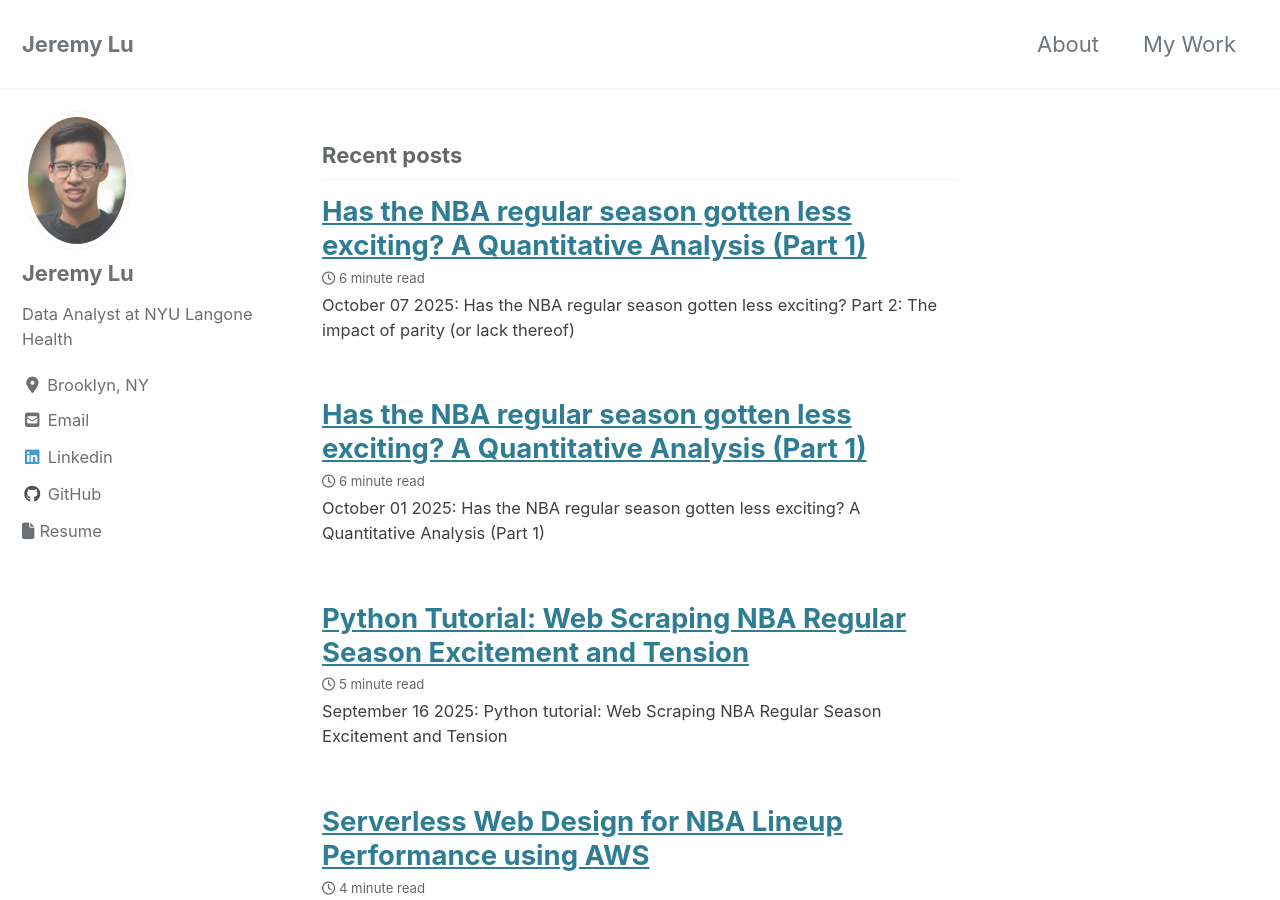
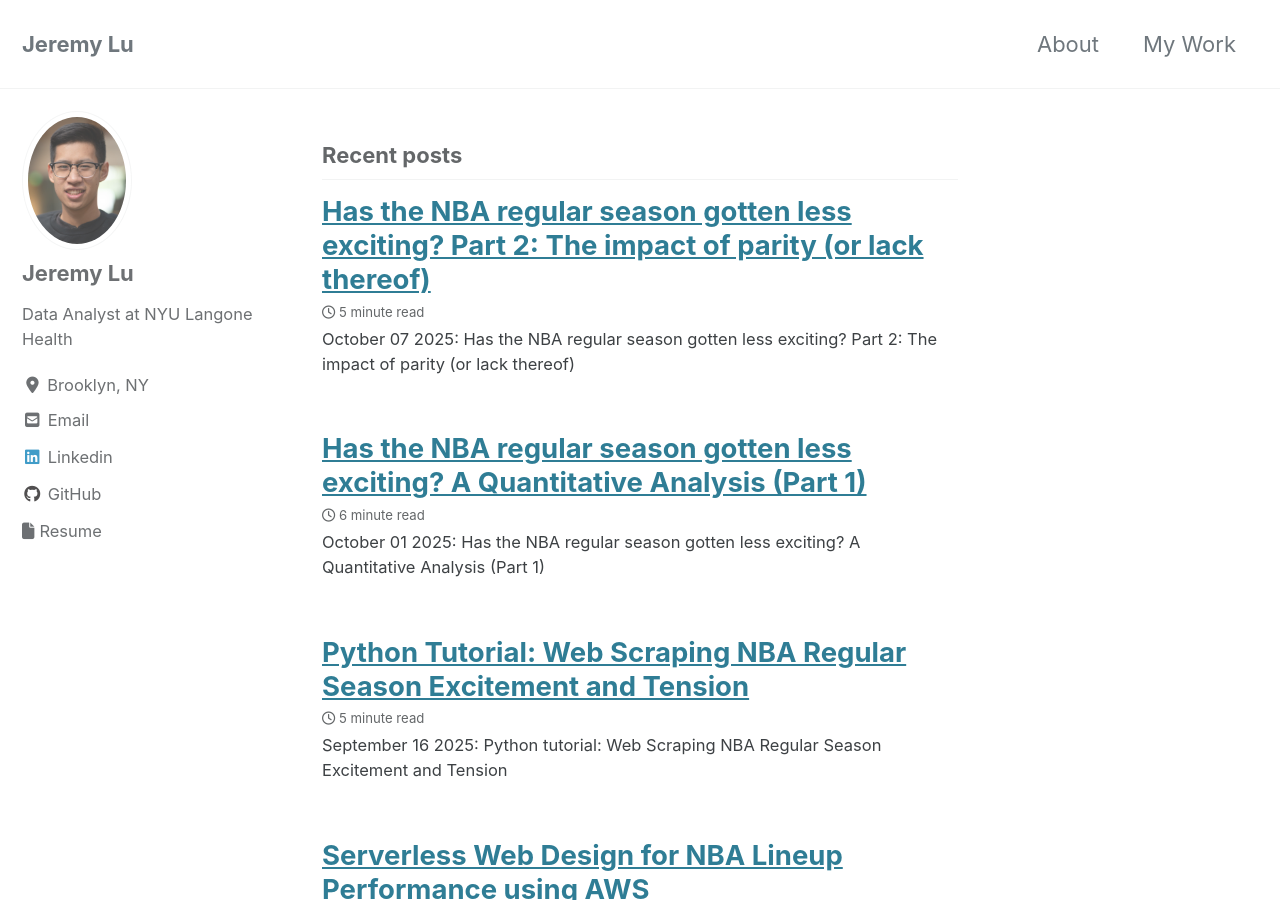
Before and after one commit to jeremylu43/jeremylu43.github.io, a Jekyll site: the page built from index.html, in a window 1280 px wide and 900 px high. Built offline with Jekyll 4.4.1, drawn with Linux system fonts in a browser that asks for light colours; cached includes are drawn as plain includes; nearby versions of some CDN libraries; the list of posts is cut into pages by our own code; some of the changed lines change nothing that is shown.

Commit message:
turn team names to avvreviations

```diff
--- a/_posts/2025-10-07-nba_excitement_part_2.md
+++ b/_posts/2025-10-07-nba_excitement_part_2.md
@@ -1,5 +1,5 @@
 ---
-title: "Has the NBA regular season gotten less exciting? A Quantitative Analysis (Part 1)"
+title: "Has the NBA regular season gotten less exciting? Part 2: The impact of parity (or lack thereof)"
 date: 2025-10-07
 tags: [NBA, Basketball, Python, Web Scraping]
 excerpt: "October 07 2025: Has the NBA regular season gotten less exciting? Part 2: The impact of parity (or lack thereof)"
@@ -34,35 +34,35 @@
 | **Original** |  |  |  |  | **Sorted** |  |  |  |
 | --- | --- | --- | --- | --- | --- | --- | --- | --- |
 | Season | Best Team | Worst Team | Gini |  | Season | Best Team | Worst Team | Gini |
-| 1996 | Chicago Bulls (69 - 13) | Vancouver Grizzlies (14 - 68) | 0.161 |  | 1996 | Chicago Bulls (69 - 13) | Vancouver Grizzlies (14 - 68) | 0.161 |
-| 1997 | Chicago Bulls (62 - 20) | Denver Nuggets (11 - 71) | 0.153 |  | 1997 | Chicago Bulls (62 - 20) | Denver Nuggets (11 - 71) | 0.153 |
-| 1998 | San Antonio Spurs (37 - 13) | Vancouver Grizzlies (8 - 42) | 0.128 |  | 2008 | Cleveland Cavaliers (66 - 16) | Sacramento Kings (17 - 65) | 0.143 |
-| 1999 | Los Angeles Lakers (67 - 15) | Los Angeles Clippers (15 - 67) | 0.13 |  | 2007 | Boston Celtics (66 - 16) | Miami Heat (15 - 67) | 0.141 |
-| 2000 | San Antonio Spurs (58 - 24) | Chicago Bulls (15 - 67) | 0.132 |  | 2023 | Boston Celtics (64 - 18) | Detroit Pistons (14 - 68) | 0.137 |
-| 2001 | Sacramento Kings (61 - 21) | Golden State Warriors (21 - 61) | 0.111 |  | 2009 | Cleveland Cavaliers (61 - 21) | New Jersey Nets (12 - 70) | 0.137 |
-| 2002 | San Antonio Spurs (60 - 22) | Denver Nuggets (17 - 65) | 0.115 |  | 2019 | Milwaukee Bucks (56 - 17) | Golden State Warriors (15 - 50) | 0.134 |
-| 2003 | Indiana Pacers (61 - 21) | Orlando Magic (21 - 61) | 0.108 |  | 2013 | San Antonio Spurs (62 - 20) | Milwaukee Bucks (15 - 67) | 0.134 |
-| 2004 | Phoenix Suns (62 - 20) | Atlanta Hawks (13 - 69) | 0.124 |  | 2014 | Golden State Warriors (67 - 15) | Minnesota Timberwolves (16 - 66) | 0.133 |
-| 2005 | Detroit Pistons (64 - 18) | Portland Trail Blazers (21 - 61) | 0.106 |  | 2010 | Chicago Bulls (62 - 20) | Minnesota Timberwolves (17 - 65) | 0.132 |
-| 2006 | Dallas Mavericks (67 - 15) | Memphis Grizzlies (22 - 60) | 0.104 |  | 2000 | San Antonio Spurs (58 - 24) | Chicago Bulls (15 - 67) | 0.132 |
-| 2007 | Boston Celtics (66 - 16) | Miami Heat (15 - 67) | 0.141 |  | 2012 | Miami Heat (66 - 16) | Orlando Magic (20 - 62) | 0.13 |
-| 2008 | Cleveland Cavaliers (66 - 16) | Sacramento Kings (17 - 65) | 0.143 |  | 1999 | Los Angeles Lakers (67 - 15) | Los Angeles Clippers (15 - 67) | 0.13 |
-| 2009 | Cleveland Cavaliers (61 - 21) | New Jersey Nets (12 - 70) | 0.137 |  | 2024 | Oklahoma City Thunder (68 - 14) | Utah Jazz (17 - 65) | 0.129 |
-| 2010 | Chicago Bulls (62 - 20) | Minnesota Timberwolves (17 - 65) | 0.132 |  | 1998 | San Antonio Spurs (37 - 13) | Vancouver Grizzlies (8 - 42) | 0.128 |
-| 2011 | Chicago Bulls (50 - 16) | Charlotte Bobcats (7 - 59) | 0.128 |  | 2011 | Chicago Bulls (50 - 16) | Charlotte Bobcats (7 - 59) | 0.128 |
-| 2012 | Miami Heat (66 - 16) | Orlando Magic (20 - 62) | 0.13 |  | 2015 | Golden State Warriors (73 - 9) | Philadelphia 76ers (10 - 72) | 0.127 |
-| 2013 | San Antonio Spurs (62 - 20) | Milwaukee Bucks (15 - 67) | 0.134 |  | 2017 | Houston Rockets (65 - 17) | Phoenix Suns (21 - 61) | 0.126 |
-| 2014 | Golden State Warriors (67 - 15) | Minnesota Timberwolves (16 - 66) | 0.133 |  | 2004 | Phoenix Suns (62 - 20) | Atlanta Hawks (13 - 69) | 0.124 |
-| 2015 | Golden State Warriors (73 - 9) | Philadelphia 76ers (10 - 72) | 0.127 |  | 2018 | Milwaukee Bucks (60 - 22) | New York Knicks (17 - 65) | 0.12 |
-| 2016 | Golden State Warriors (67 - 15) | Brooklyn Nets (20 - 62) | 0.107 |  | 2021 | Phoenix Suns (64 - 18) | Houston Rockets (20 - 62) | 0.119 |
-| 2017 | Houston Rockets (65 - 17) | Phoenix Suns (21 - 61) | 0.126 |  | 2020 | Utah Jazz (52 - 20) | Houston Rockets (17 - 55) | 0.116 |
-| 2018 | Milwaukee Bucks (60 - 22) | New York Knicks (17 - 65) | 0.12 |  | 2002 | San Antonio Spurs (60 - 22) | Denver Nuggets (17 - 65) | 0.115 |
-| 2019 | Milwaukee Bucks (56 - 17) | Golden State Warriors (15 - 50) | 0.134 |  | 2001 | Sacramento Kings (61 - 21) | Golden State Warriors (21 - 61) | 0.111 |
-| 2020 | Utah Jazz (52 - 20) | Houston Rockets (17 - 55) | 0.116 |  | 2003 | Indiana Pacers (61 - 21) | Orlando Magic (21 - 61) | 0.108 |
-| 2021 | Phoenix Suns (64 - 18) | Houston Rockets (20 - 62) | 0.119 |  | 2016 | Golden State Warriors (67 - 15) | Brooklyn Nets (20 - 62) | 0.107 |
-| 2022 | Milwaukee Bucks (58 - 24) | Detroit Pistons (17 - 65) | 0.091 |  | 2005 | Detroit Pistons (64 - 18) | Portland Trail Blazers (21 - 61) | 0.106 |
-| 2023 | Boston Celtics (64 - 18) | Detroit Pistons (14 - 68) | 0.137 |  | 2006 | Dallas Mavericks (67 - 15) | Memphis Grizzlies (22 - 60) | 0.104 |
-| 2024 | Oklahoma City Thunder (68 - 14) | Utah Jazz (17 - 65) | 0.129 |  | 2022 | Milwaukee Bucks (58 - 24) | Detroit Pistons (17 - 65) | 0.091 |
+| 1996 | CHI (69 - 13) | VAN (14 - 68) | 0.161 |  | 1996 | CHI (69 - 13) | VAN (14 - 68) | 0.161 |
+| 1997 | CHI (62 - 20) | DEN (11 - 71) | 0.153 |  | 1997 | CHI (62 - 20) | DEN (11 - 71) | 0.153 |
+| 1998 | SAS (37 - 13) | VAN (8 - 42) | 0.128 |  | 2008 | CLE (66 - 16) | SAC (17 - 65) | 0.143 |
+| 1999 | LAL (67 - 15) | LAC (15 - 67) | 0.13 |  | 2007 | BOS (66 - 16) | MIA (15 - 67) | 0.141 |
+| 2000 | SAS (58 - 24) | CHI (15 - 67) | 0.132 |  | 2023 | BOS (64 - 18) | DET (14 - 68) | 0.137 |
+| 2001 | SAC (61 - 21) | GSW (21 - 61) | 0.111 |  | 2009 | CLE (61 - 21) | NJN (12 - 70) | 0.137 |
+| 2002 | SAS (60 - 22) | DEN (17 - 65) | 0.115 |  | 2019 | MIL (56 - 17) | GSW (15 - 50) | 0.134 |
+| 2003 | IND (61 - 21) | ORL (21 - 61) | 0.108 |  | 2013 | SAS (62 - 20) | MIL (15 - 67) | 0.134 |
+| 2004 | PHX (62 - 20) | ATL (13 - 69) | 0.124 |  | 2014 | GSW (67 - 15) | MIN (16 - 66) | 0.133 |
+| 2005 | DET (64 - 18) | POR (21 - 61) | 0.106 |  | 2010 | CHI (62 - 20) | MIN (17 - 65) | 0.132 |
+| 2006 | DAL (67 - 15) | MEM (22 - 60) | 0.104 |  | 2000 | SAS (58 - 24) | CHI (15 - 67) | 0.132 |
+| 2007 | BOS (66 - 16) | MIA (15 - 67) | 0.141 |  | 2012 | MIA (66 - 16) | ORL (20 - 62) | 0.13 |
+| 2008 | CLE (66 - 16) | SAC (17 - 65) | 0.143 |  | 1999 | LAL (67 - 15) | LAC (15 - 67) | 0.13 |
+| 2009 | CLE (61 - 21) | NJN (12 - 70) | 0.137 |  | 2024 | OKC (68 - 14) | UTA (17 - 65) | 0.129 |
+| 2010 | CHI (62 - 20) | MIN (17 - 65) | 0.132 |  | 1998 | SAS (37 - 13) | VAN (8 - 42) | 0.128 |
+| 2011 | CHI (50 - 16) | CHA (7 - 59) | 0.128 |  | 2011 | CHI (50 - 16) | CHA (7 - 59) | 0.128 |
+| 2012 | MIA (66 - 16) | ORL (20 - 62) | 0.13 |  | 2015 | GSW (73 - 9) | PHI (10 - 72) | 0.127 |
+| 2013 | SAS (62 - 20) | MIL (15 - 67) | 0.134 |  | 2017 | HOU (65 - 17) | PHX (21 - 61) | 0.126 |
+| 2014 | GSW (67 - 15) | MIN (16 - 66) | 0.133 |  | 2004 | PHX (62 - 20) | ATL (13 - 69) | 0.124 |
+| 2015 | GSW (73 - 9) | PHI (10 - 72) | 0.127 |  | 2018 | MIL (60 - 22) | NYK (17 - 65) | 0.12 |
+| 2016 | GSW (67 - 15) | BKN (20 - 62) | 0.107 |  | 2021 | PHX (64 - 18) | HOU (20 - 62) | 0.119 |
+| 2017 | HOU (65 - 17) | PHX (21 - 61) | 0.126 |  | 2020 | UTA (52 - 20) | HOU (17 - 55) | 0.116 |
+| 2018 | MIL (60 - 22) | NYK (17 - 65) | 0.12 |  | 2002 | SAS (60 - 22) | DEN (17 - 65) | 0.115 |
+| 2019 | MIL (56 - 17) | GSW (15 - 50) | 0.134 |  | 2001 | SAC (61 - 21) | GSW (21 - 61) | 0.111 |
+| 2020 | UTA (52 - 20) | HOU (17 - 55) | 0.116 |  | 2003 | IND (61 - 21) | ORL (21 - 61) | 0.108 |
+| 2021 | PHX (64 - 18) | HOU (20 - 62) | 0.119 |  | 2016 | GSW (67 - 15) | BKN (20 - 62) | 0.107 |
+| 2022 | MIL (58 - 24) | DET (17 - 65) | 0.091 |  | 2005 | DET (64 - 18) | POR (21 - 61) | 0.106 |
+| 2023 | BOS (64 - 18) | DET (14 - 68) | 0.137 |  | 2006 | DAL (67 - 15) | MEM (22 - 60) | 0.104 |
+| 2024 | OKC (68 - 14) | UTA (17 - 65) | 0.129 |  | 2022 | MIL (58 - 24) | DET (17 - 65) | 0.091 |
 
 Additionally, we can compare the closest and least close seasons in terms of standings in our data:
 
```
